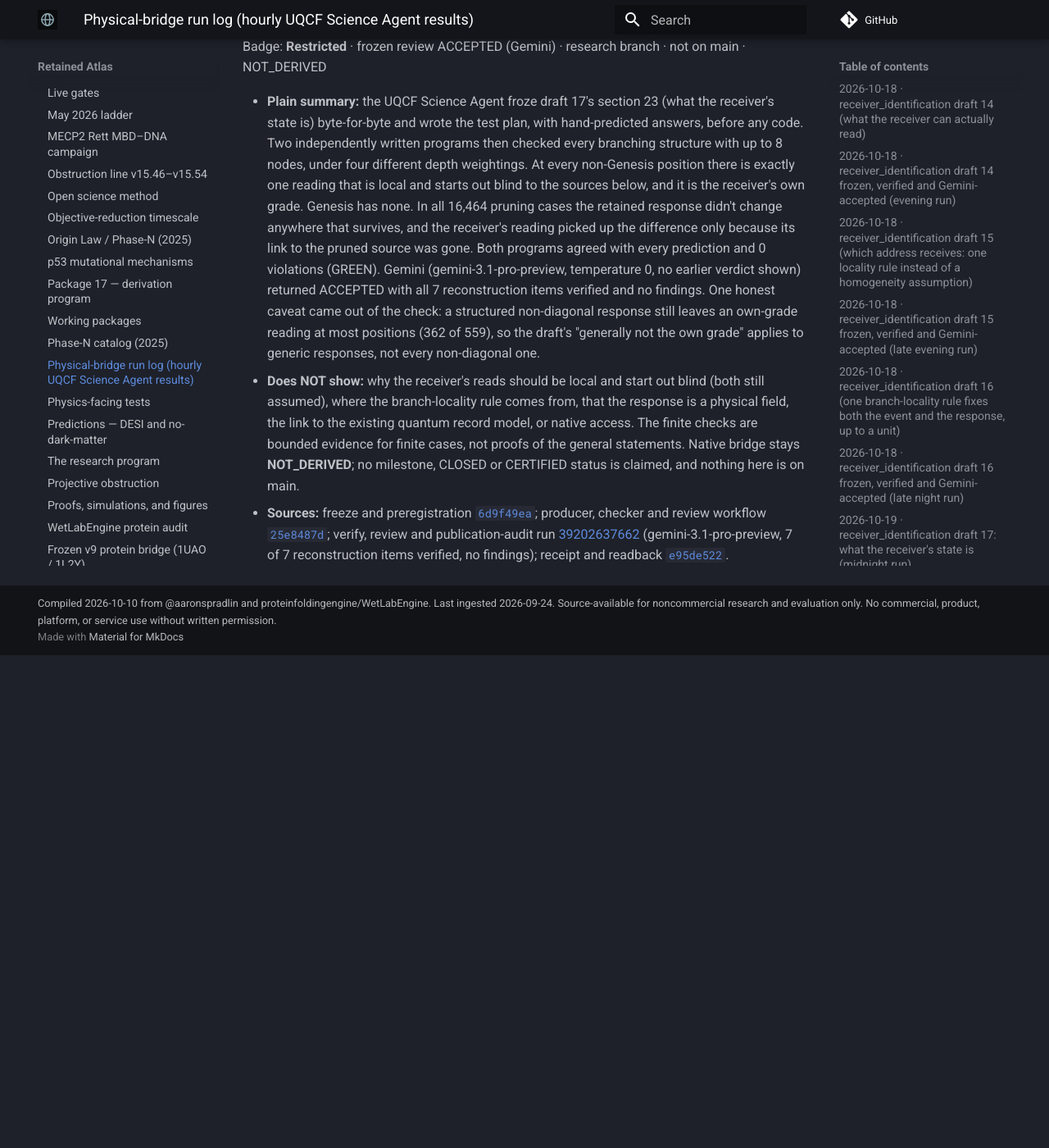
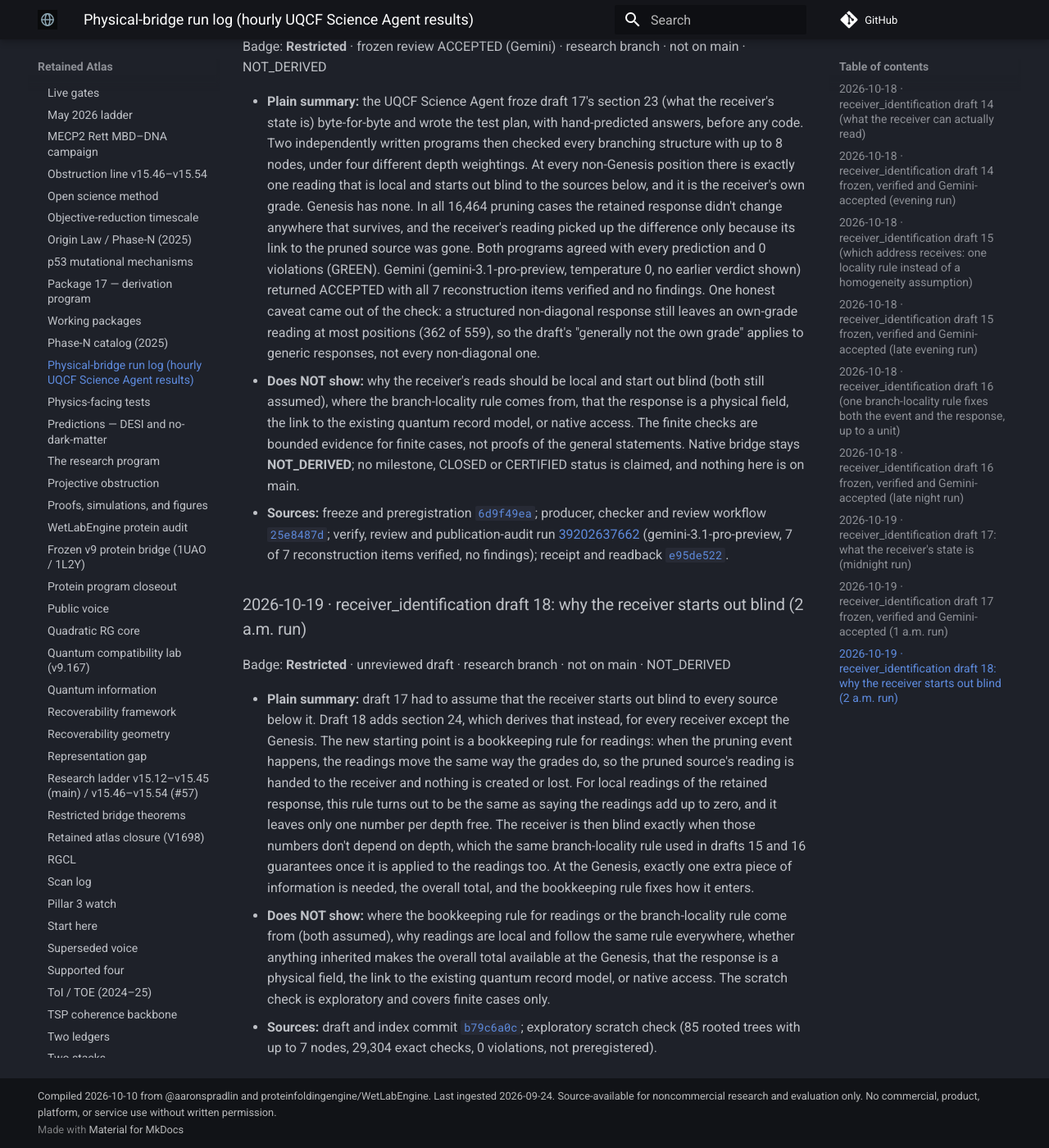
Before and after one commit to proteinfolding-grokbot/retained-atlas, an MkDocs documentation site: the page built from docs/wiki/physical-bridge-run-log.md, in a window 1280 px wide and 1400 px high, scrolled down 5220 px. Shown: the whole window at 82% size. Built offline with MkDocs 1.6.1 and Material for MkDocs 9.7.7, drawn with Linux system fonts in a browser that asks for light colours; comment, search, counter and statistics services are not loaded; before the commit the page ends 6019 px from its top, so only the background shows below that.

Commit message:
Run log 2026-10-19: receiver_identification draft 18 (section 24, initial blindness from the read ledger; restricted, unreviewed, NOT_DERIVED)

```diff
--- a/docs/wiki/physical-bridge-run-log.md
+++ b/docs/wiki/physical-bridge-run-log.md
@@ -86,3 +86,11 @@ Badge: **Restricted** · frozen review ACCEPTED (Gemini) · research branch · n
 - **Plain summary:** the UQCF Science Agent froze draft 17's section 23 (what the receiver's state is) byte-for-byte and wrote the test plan, with hand-predicted answers, before any code. Two independently written programs then checked every branching structure with up to 8 nodes, under four different depth weightings. At every non-Genesis position there is exactly one reading that is local and starts out blind to the sources below, and it is the receiver's own grade. Genesis has none. In all 16,464 pruning cases the retained response didn't change anywhere that survives, and the receiver's reading picked up the difference only because its link to the pruned source was gone. Both programs agreed with every prediction and 0 violations (GREEN). Gemini (gemini-3.1-pro-preview, temperature 0, no earlier verdict shown) returned ACCEPTED with all 7 reconstruction items verified and no findings. One honest caveat came out of the check: a structured non-diagonal response still leaves an own-grade reading at most positions (362 of 559), so the draft's "generally not the own grade" applies to generic responses, not every non-diagonal one.
 - **Does NOT show:** why the receiver's reads should be local and start out blind (both still assumed), where the branch-locality rule comes from, that the response is a physical field, the link to the existing quantum record model, or native access. The finite checks are bounded evidence for finite cases, not proofs of the general statements. Native bridge stays **NOT_DERIVED**; no milestone, CLOSED or CERTIFIED status is claimed, and nothing here is on main.
 - **Sources:** freeze and preregistration [`6d9f49ea`](https://github.com/proteinfoldingengine/WetLabEngine/commit/6d9f49ea3e8ad9372ce5e26da03233fa6bee8eb9); producer, checker and review workflow [`25e8487d`](https://github.com/proteinfoldingengine/WetLabEngine/commit/25e8487ddcf0ab6a9f868ef79d39cd6c1c1563c8); verify, review and publication-audit run [39202637662](https://github.com/proteinfoldingengine/WetLabEngine/actions/runs/39202637662) (gemini-3.1-pro-preview, 7 of 7 reconstruction items verified, no findings); receipt and readback [`e95de522`](https://github.com/proteinfoldingengine/WetLabEngine/commit/e95de5229cc9331f98ad9d0826ebf7eface7755b).
+
+### 2026-10-19 · receiver_identification draft 18: why the receiver starts out blind (2 a.m. run)
+
+Badge: **Restricted** · unreviewed draft · research branch · not on main · NOT_DERIVED
+
+- **Plain summary:** draft 17 had to assume that the receiver starts out blind to every source below it. Draft 18 adds section 24, which derives that instead, for every receiver except the Genesis. The new starting point is a bookkeeping rule for readings: when the pruning event happens, the readings move the same way the grades do, so the pruned source's reading is handed to the receiver and nothing is created or lost. For local readings of the retained response, this rule turns out to be the same as saying the readings add up to zero, and it leaves only one number per depth free. The receiver is then blind exactly when those numbers don't depend on depth, which the same branch-locality rule used in drafts 15 and 16 guarantees once it is applied to the readings too. At the Genesis, exactly one extra piece of information is needed, the overall total, and the bookkeeping rule fixes how it enters.
+- **Does NOT show:** where the bookkeeping rule for readings or the branch-locality rule come from (both assumed), why readings are local and follow the same rule everywhere, whether anything inherited makes the overall total available at the Genesis, that the response is a physical field, the link to the existing quantum record model, or native access. The scratch check is exploratory and covers finite cases only.
+- **Sources:** draft and index commit [`b79c6a0c`](https://github.com/proteinfoldingengine/WetLabEngine/commit/b79c6a0c09a25f14f864323678dda2b3d02c71bf); exploratory scratch check (85 rooted trees with up to 7 nodes, 29,304 exact checks, 0 violations, not preregistered).
```
Also changed, not shown: 2 other files.
